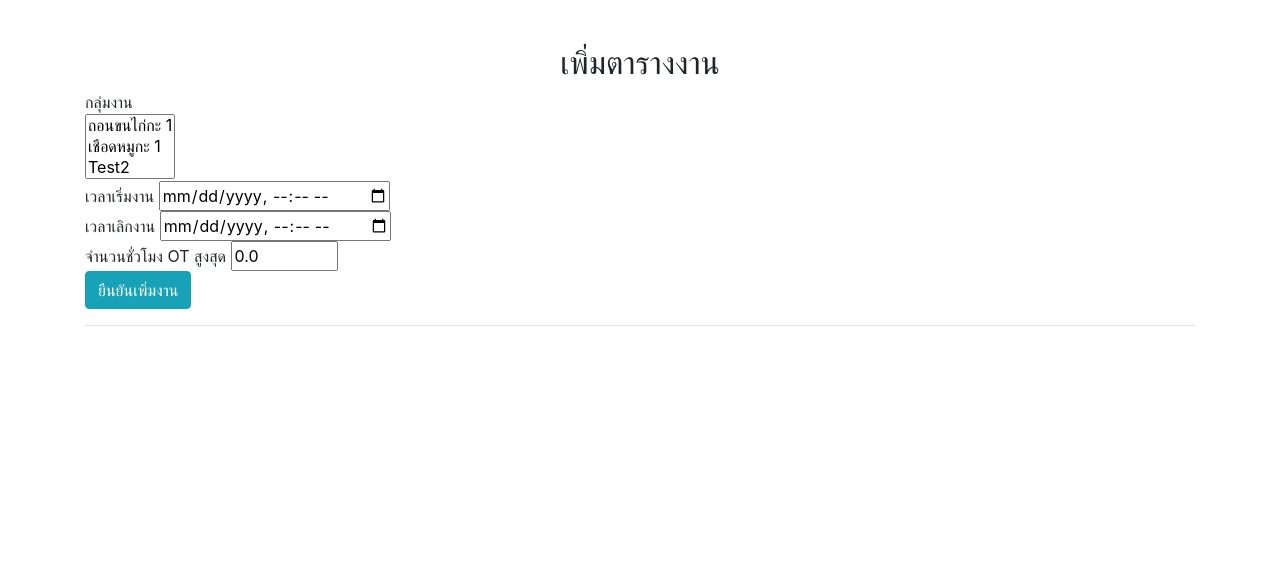
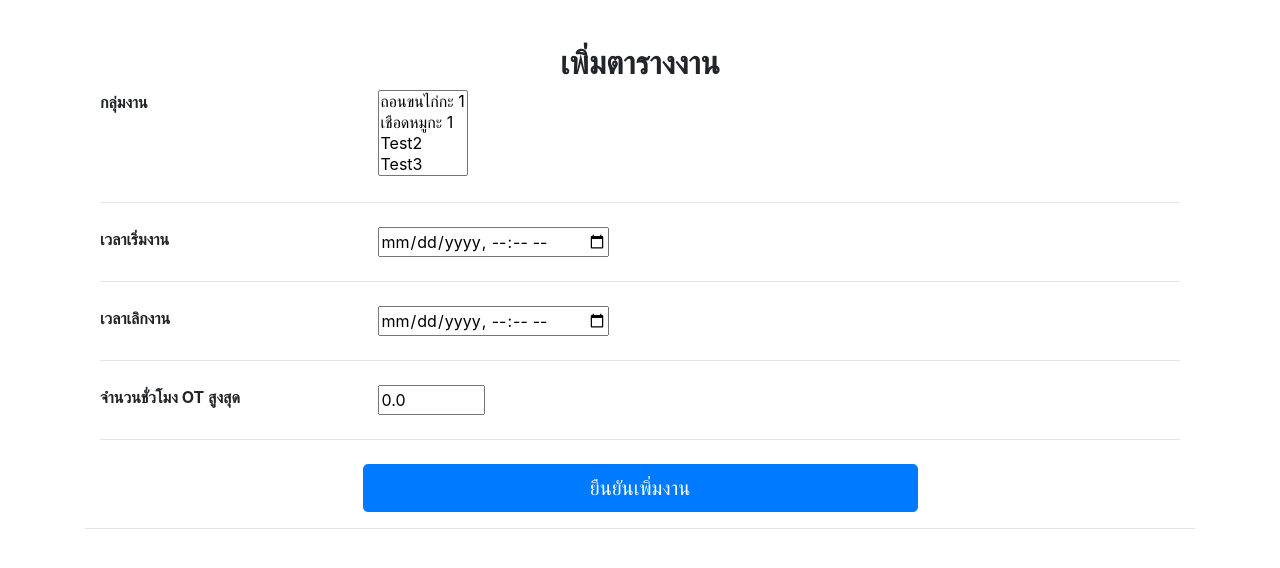
Before and after one commit to thanapatKJ/FactoryApp, a Django app: template templates/manager/addPlan.html in a window 1280 px wide. Shown: the part 56-624 px from the top of the page. Run offline with Django 3.2, Linux system fonts and the light colour scheme; the template is opened without the code that fills it: values that come from a table or form of the project are taken from there, others are empty; a user stored in the database is signed in; data comes from the database, SQL or seed files in the repository; both versions use the stored data as it was after the commit; some libraries are stand-ins or nearby versions.

Commit message:
manager info

```diff
--- a/templates/employee/header.html
+++ b/templates/employee/header.html
@@ -1,3 +1,4 @@
+{%load static%}
 <!doctype html>
 <html lang="en">
 
@@ -50,6 +51,9 @@
       <span class="navbar-toggler-icon"></span>
     </button>
     <div class="collapse navbar-collapse" id="navbarsExampleDefault">
+      <a href="/" class="d-flex align-items-center mb-2 mb-lg-0 text-dark text-decoration-none">
+        <img class="bi me-2" src="{% static 'img/cpf_logo.png'%}" alt="" width="49" height="42" />
+      </a>
       <ul class="navbar-nav mr-auto">
         <li class="nav-item active"></li><a class="nav-link" href="{% url 'employee:index' %}">งานของวันนี้ <span
             class="sr-only">(current)</span></a></li>
--- a/templates/login.html
+++ b/templates/login.html
@@ -4,7 +4,7 @@
 <p style="color: red">{{messages}}</p>
 
 <div class="row">
-  <img class="d-block mx-auto mb-4" src="{% static 'img/cpf_logo.png'%}" alt="" width="140" height="100" />
+  <img class="d-block mx-auto mb-4" src="{% static 'img/cpf_logo.svg'%}" alt="" width="140" height="100" />
   <form class="w-100" method="POST">
     {% csrf_token %}
 
--- a/templates/manager/addPlan.html
+++ b/templates/manager/addPlan.html
@@ -1,19 +1,91 @@
+<!doctype html>
+<html lang="en">
+
+<head>
   {% extends 'manager/header.html' %}
+  <meta charset="utf-8">
+  <meta name="viewport" content="width=device-width, initial-scale=1">
+
+
+
+  <!-- Bootstrap core CSS -->
+
+  <style>
+    .bd-placeholder-img {
+      font-size: 1.125rem;
+      text-anchor: middle;
+      -webkit-user-select: none;
+      -moz-user-select: none;
+      user-select: none;
+    }
+
+    @media (min-width: 768px) {
+      .bd-placeholder-img-lg {
+        font-size: 3.5rem;
+      }
+    }
+  </style>
+
+
+  <!-- Custom styles for this template -->
+  <link href="grid.css" rel="stylesheet">
+</head>
 {% block content %}
-<h2 align="center">เพิ่มตารางงาน</h2>
 
+<body>
+  <div class="container">
+    <main>
+      <div class="row justify-content-center">
+        <h2><b>เพิ่มตารางงาน </b></h2>
+      </div>
+      <!--- Form -->
       <form action="" method="post">
         {% csrf_token %}
-    <a>กลุ่มงาน</a><br>
-    <select name ="เลือกกลุ่มงาน" required size = 3>
+        <div class="row">
+          <div class="col-md-3 col-12">
+            <b>กลุ่มงาน</b>
+          </div>
+          <div class="col">
+            <select name="เลือกกลุ่มงาน" required size=4>
               {% for group in all_group %}
-            <option value ="{{group.group_name}}">{{group.group_name}}</option>
+              <option value="{{group.group_name}}">{{group.group_name}}</option>
               {% endfor %}
-    </select><br>
-    <a>เวลาเริ่มงาน </a><input type="datetime-local" name="datetime_start" id="datetime_start" required><br>
-    <a>เวลาเลิกงาน </a><input type="datetime-local" name="datetime_end" id="datetime_end" required><br>
-    <a>จำนวนชั่วโมง OT สูงสุด </a>
-    <input type=number name='limit_ot' id='limit_ot' step=0.1 required min=0.0 max=24.0 value=0.0><br/>
-<button type="submit" name='ยืนยันเพิ่มงาน' class="btn btn-info">ยืนยันเพิ่มงาน</button>
+            </select>
+          </div>
+        </div>
+        <hr class="my-4">
+        <div class="row">
+          <div class="col-md-3 col-12">
+            <b>เวลาเริ่มงาน</b>
+          </div>
+          <div class="col">
+            <input type="datetime-local" name="datetime_start" id="datetime_start" required>
+          </div>
+        </div>
+        <hr class="my-4">
+        <div class="row">
+          <div class="col-md-3 col-12">
+            <b>เวลาเลิกงาน</b>
+          </div>
+          <div class="col">
+            <input type="datetime-local" name="datetime_end" id="datetime_end" required>
+          </div>
+        </div>
+        <hr class="my-4">
+        <div class="row">
+          <div class="col-md-3 col-12 ">
+            <b>จำนวนชั่วโมง OT สูงสุด </b>
+          </div>
+          <div class="col">
+            <input type=number name='limit_ot' id='limit_ot' step=0.1 required min=0.0 max=24.0 value=0.0>
+          </div>
+        </div>
+        <hr class="my-4">
+        <div class="row justify-content-center">
+          <button type="submit" name='ยืนยันเพิ่มงาน' class="w-50 btn btn-primary btn-lg">ยืนยันเพิ่มงาน</button>
+        </div>
       </form>
+    </main>
+  </div>
+</body>
 {% endblock %}
```
Also changed, not shown: templates/adm/allUser.html (+14 -5 lines), templates/employee/header2.html (added, +52 -0 lines), templates/manager/info.html (+106 -9 lines), templates/manager/info2.html (deleted, +0 -125 lines), db.sqlite3, static/img/cpf_logo.png, static/img/cpf_logo.svg (added). Lines whose indentation alone changed are shown as unchanged.
